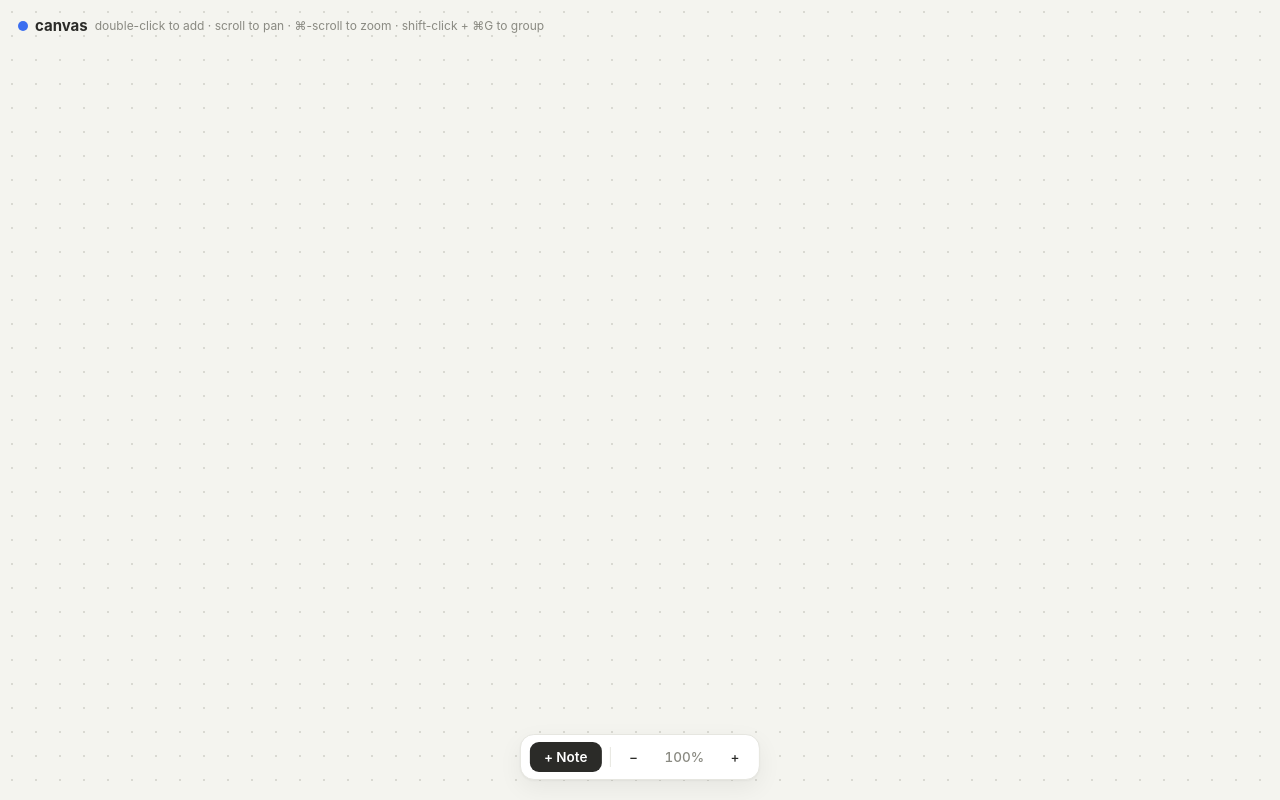
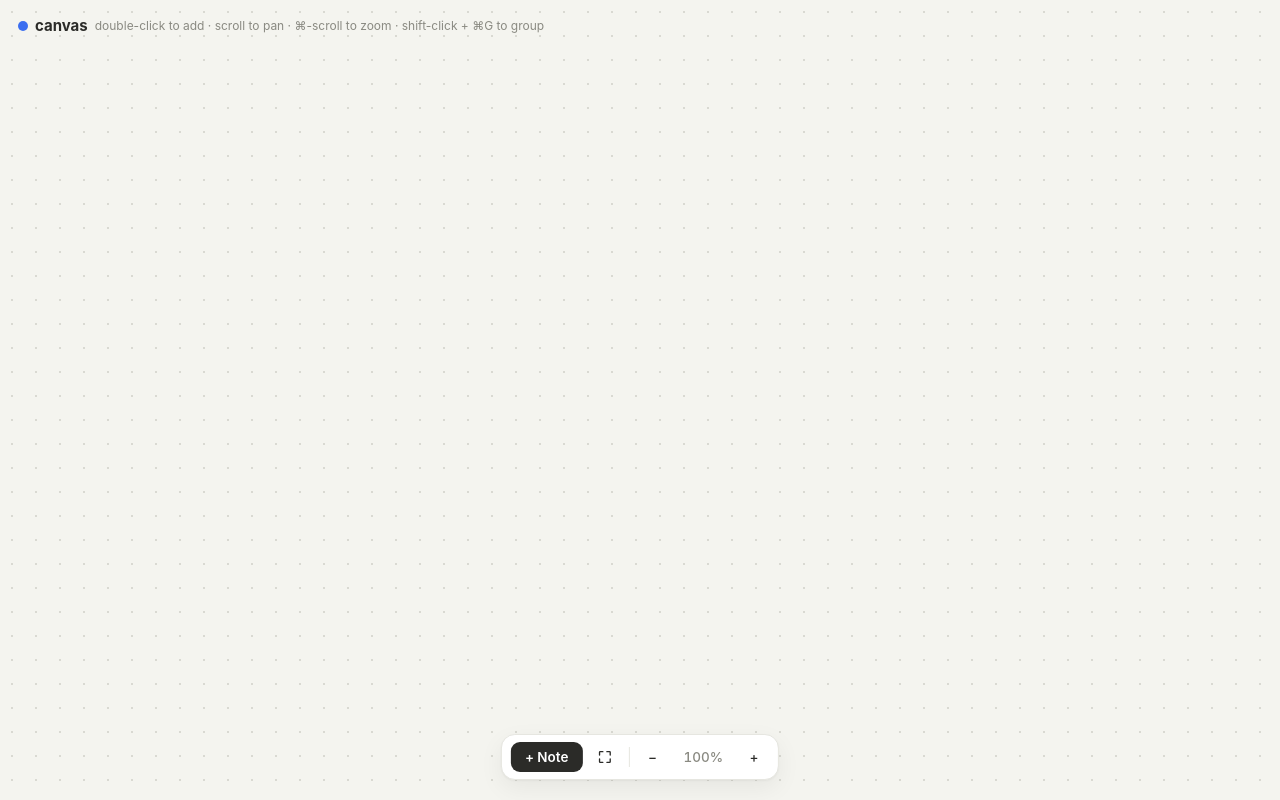
Before and after one commit to MaruthiV/canvas-todolist, a React (Vite) app: page / in a window 1280 px wide. Built offline with nearby package versions, Linux system fonts and the light colour scheme; the HTML template or start-up script is replaced by a standard one.

Commit message:
fit all to view button

```diff
--- a/src/canvas/Toolbar.tsx
+++ b/src/canvas/Toolbar.tsx
@@ -23,10 +23,57 @@ export function Toolbar() {
     setCamera({ zoom, x: cx - wx * zoom, y: cy - wy * zoom })
   }
 
+  // Frame every note + group so the whole canvas fits on screen at once.
+  const fitToView = () => {
+    const els = document.querySelectorAll<HTMLElement>('[data-note-id], [data-group-id]')
+    if (els.length === 0) return
+    const cam = camera
+    let minX = Infinity
+    let minY = Infinity
+    let maxX = -Infinity
+    let maxY = -Infinity
+    els.forEach((el) => {
+      const r = el.getBoundingClientRect()
+      // screen → world using the current camera transform
+      const x0 = (r.left - cam.x) / cam.zoom
+      const y0 = (r.top - cam.y) / cam.zoom
+      const x1 = (r.right - cam.x) / cam.zoom
+      const y1 = (r.bottom - cam.y) / cam.zoom
+      minX = Math.min(minX, x0)
+      minY = Math.min(minY, y0)
+      maxX = Math.max(maxX, x1)
+      maxY = Math.max(maxY, y1)
+    })
+    const contentW = Math.max(1, maxX - minX)
+    const contentH = Math.max(1, maxY - minY)
+    // Reserve room for the brand (top) and this toolbar (bottom).
+    const mL = 60
+    const mR = 60
+    const mT = 84
+    const mB = 108
+    const availW = Math.max(1, window.innerWidth - mL - mR)
+    const availH = Math.max(1, window.innerHeight - mT - mB)
+    const zoom = Math.max(0.15, Math.min(1.4, Math.min(availW / contentW, availH / contentH)))
+    const cx = (minX + maxX) / 2
+    const cy = (minY + maxY) / 2
+    const screenCX = mL + availW / 2
+    const screenCY = mT + availH / 2
+    setCamera({ zoom, x: screenCX - cx * zoom, y: screenCY - cy * zoom })
+  }
+
   return (
     <div className="toolbar">
       <button className="tool-primary" onClick={addAtCenter} title="Add note (or double-click canvas)">
         + Note
+      </button>
+
+      <button className="tool-btn icon" onClick={fitToView} title="Fit all notes to view">
+        <svg width="16" height="16" viewBox="0 0 24 24" fill="none" stroke="currentColor" strokeWidth="2" strokeLinecap="round" strokeLinejoin="round">
+          <path d="M4 9V5a1 1 0 0 1 1-1h4" />
+          <path d="M20 9V5a1 1 0 0 0-1-1h-4" />
+          <path d="M4 15v4a1 1 0 0 0 1 1h4" />
+          <path d="M20 15v4a1 1 0 0 1-1 1h-4" />
+        </svg>
       </button>
 
       {selection.length >= 2 && (
--- a/src/index.css
+++ b/src/index.css
@@ -424,6 +424,13 @@ body {
 .tool-btn:hover {
   background: rgba(0, 0, 0, 0.05);
 }
+.tool-btn.icon {
+  display: inline-flex;
+  align-items: center;
+  justify-content: center;
+  padding: 6px 8px;
+  color: var(--ink);
+}
 .tool-btn.accent {
   background: var(--accent);
   color: #fff;
```
Also changed, not shown: 5 other files (tests, documents, lock files or other folders).
